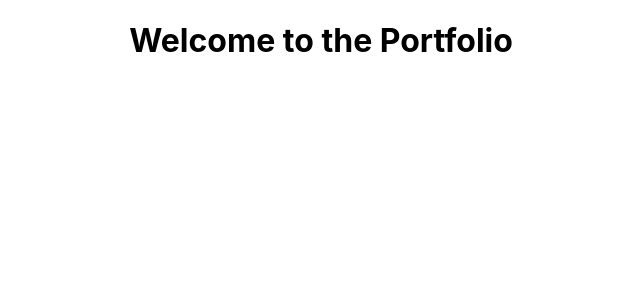
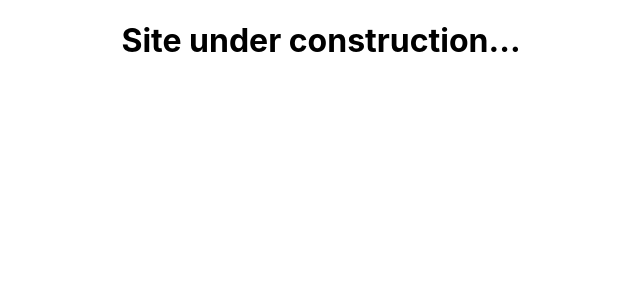
Before and after one commit to MDW-94/portfolio, a React (Create React App) app: page / in a window 1280 px wide. Shown: the top 300 px of the page, without its empty margins (319-959 px from the left). Built offline with nearby package versions, Linux system fonts and the light colour scheme.

Commit message:
under construction...

```diff
--- a/src/App.js
+++ b/src/App.js
@@ -3,7 +3,7 @@ import './App.css';
 function App() {
   return (
     <div className="App">
-      <h1>Welcome to the Portfolio</h1>
+      <h1>Site under construction...</h1>
     </div>
   );
 }
```
